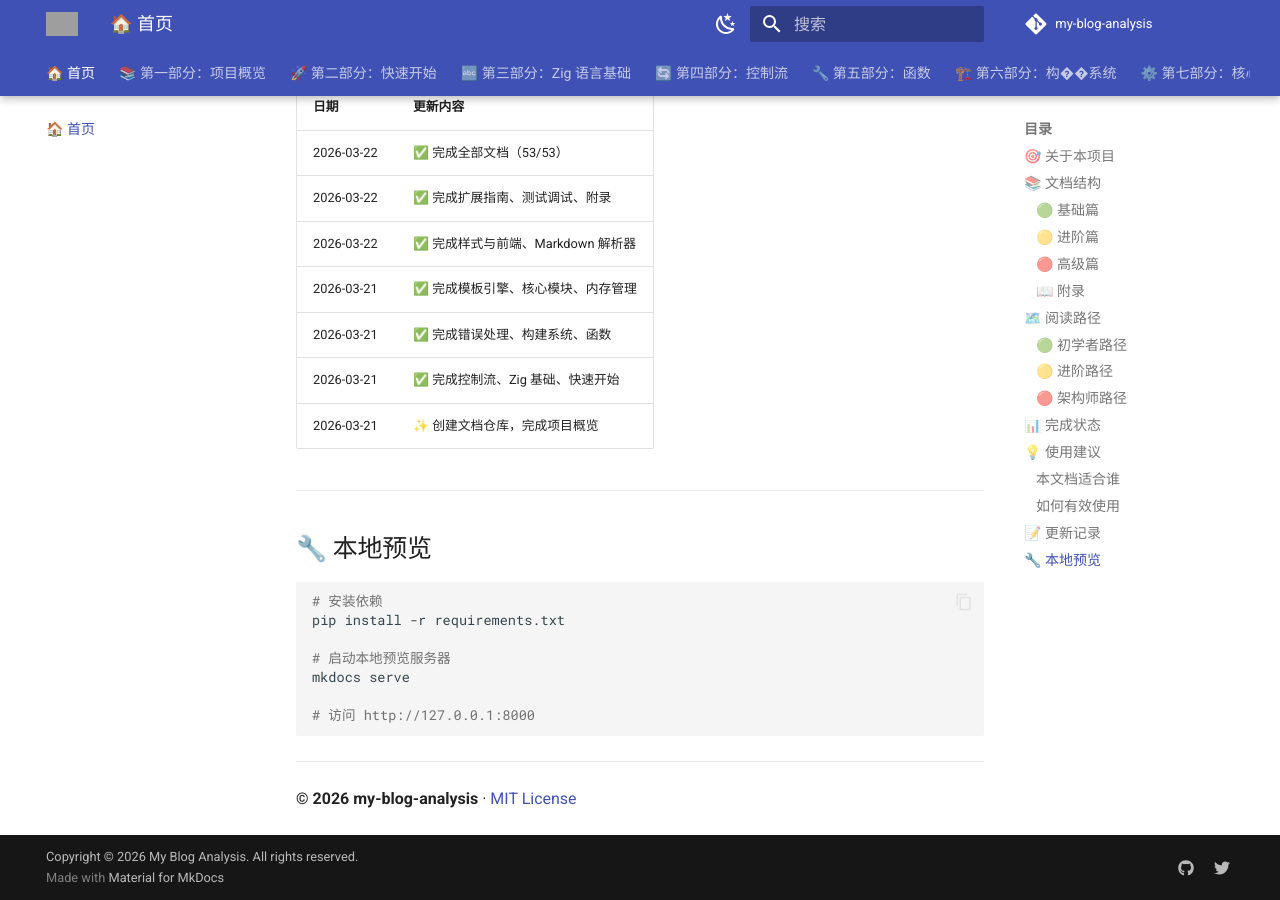
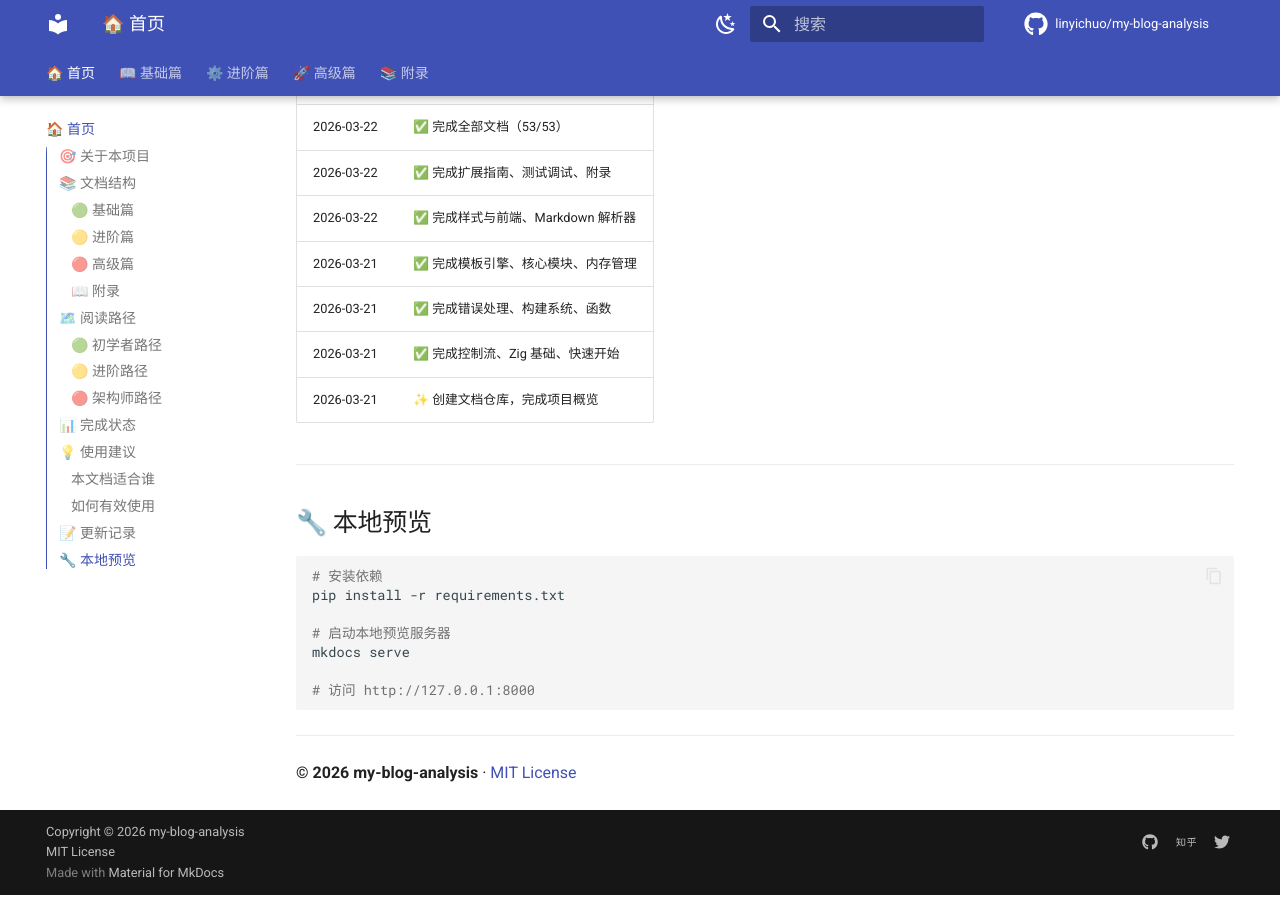
Before and after one commit to linychuo/my-blog-analysis, an MkDocs documentation site: the page built from docs/index.md, in a window 1280 px wide and 900 px high, scrolled down 3976 px. Built offline with MkDocs 1.6.1 and Material for MkDocs 9.7.7, drawn with Linux system fonts in a browser that asks for light colours; comment, search, counter and statistics services are not loaded; grey boxes are pictures that could not be loaded.

Commit message:
chore: 重构 mkdocs.yml 配置
主要改进:
- 修复第六部分标题乱码 (构系统 → 构建系统)
- 重组导航结构为三个层级 (基础篇/进阶篇/高级篇)
- 添加更多 mkdocs-material 功能 (sections, expand, tracking, path)
- 优化搜索插件支持中英文
- 添加 HTML 压缩插件
- 增强 Markdown 扩展 (snippets, inlinehilite, arithmatex 等)
- 添加 MathJax 支持数学公式
- 优化社交链接配置
- 添加验证配置
- 规范化注释和结构

Co-authored-by: Qwen-Coder <qwen-coder@alibabacloud.com>

```diff
--- a/mkdocs.yml
+++ b/mkdocs.yml
@@ -1,183 +1,286 @@
-site_name: My Blog Analysis - Zig 技术文档
-site_description: Zig 博客分析系统的完整技术文档，包含项目概览、快速开始、语言基础等 14 个部分
+# Project Information
+site_name: my-blog 技术文档
+site_description: Zig 静态博客生成器的完整技术剖析 - 53 篇文章全面覆盖项目架构、实现细节和扩展开发
 site_url: https://linychuo.github.io/my-blog-analysis
+site_author: linyichuo
+
+# Repository
 repo_url: https://github.com/linychuo/my-blog-analysis
-repo_name: my-blog-analysis
+repo_name: linyichuo/my-blog-analysis
 edit_uri: edit/main/docs/
 
+# Theme Configuration
 theme:
   name: material
   language: zh
-  logo: img/logo.png
+  icon:
+    logo: material/library
+    repo: fontawesome/brands/github
   favicon: img/favicon.ico
-
-  features:
-    - navigation.tabs
-    - navigation.tabs.sticky
-    - navigation.top
-    - navigation.indexes
-    - search.suggest
-    - search.highlight
-    - content.tabs.link
-    - content.code.copy
-    - content.code.annotate
-    - toc.follow
-    - toc.sticky
-
   palette:
-    - scheme: default
+    # Palette toggle for light mode
+    - media: "(prefers-color-scheme: light)"
+      scheme: default
       primary: indigo
       accent: indigo
       toggle:
         icon: material/weather-night
-        name: Switch to dark mode
-    - scheme: slate
+        name: 切换到深色模式
+    # Palette toggle for dark mode
+    - media: "(prefers-color-scheme: dark)"
+      scheme: slate
       primary: indigo
       accent: indigo
       toggle:
         icon: material/weather-sunny
-        name: Switch to light mode
+        name: 切换到浅色模式
 
+  features:
+    # Navigation
+    - navigation.tabs
+    - navigation.tabs.sticky
+    - navigation.sections
+    - navigation.expand
+    - navigation.indexes
+    - navigation.top
+    - navigation.tracking
+    - navigation.path
+
+    # Search
+    - search.suggest
+    - search.highlight
+    - search.share
+
+    # Content
+    - content.tabs.link
+    - content.code.copy
+    - content.code.annotate
+    - content.action.edit
+    - content.tooltips
+
+    # Table of Contents
+    - toc.follow
+    - toc.integrate
+
+# Plugins
 plugins:
   - search:
       lang:
         - zh
+        - en
+  - minify:
+      minify_html: true
 
+# Markdown Extensions
 markdown_extensions:
+  # Syntax Highlighting
   - pymdownx.highlight:
+      anchor_linenums: true
+      line_spans: __span
+      pygments_lang_class: true
       use_pygments: true
+  - pymdownx.inlinehilite
+  - pymdownx.snippets
   - pymdownx.superfences:
       custom_fences:
         - name: mermaid
           class: mermaid
           format: !!python/name:pymdownx.superfences.fence_code_format
+
+  # Tabs
   - pymdownx.tabbed:
       alternate_style: true
+      combine_header_slug: true
+      slugify: !!python/object/apply:pymdownx.slugs.slugify
+        kwds:
+          case: lower
+
+  # Emoji
   - pymdownx.emoji:
       emoji_index: !!python/name:pymdownx.emoji.twemoji
       emoji_generator: !!python/name:pymdownx.emoji.to_svg
+      options:
+        custom_icons:
+          - overrides/.icons
+
+  # Admonitions
   - admonition
   - pymdownx.details
-  - pymdownx.tasklist
+  - pymdownx.superfences
+
+  # Task Lists
+  - pymdownx.tasklist:
+      custom_checkbox: true
+
+  # Attributes
   - attr_list
   - md_in_html
+
+  # Table of Contents
   - toc:
       permalink: true
+      permalink_title: 永久链接
+      separator: "-"
 
+  # Other
+  - pymdownx.arithmatex:
+      generic: true
+  - pymdownx.betterem:
+      smart_enable: all
+  - pymdownx.caret
+  - pymdownx.mark
+  - pymdownx.tilde
+  - pymdownx.keys
+
+# Navigation Structure
 nav:
   - 🏠 首页: index.md
 
-  - 📚 第一部分：项目概览:
-      - 项目概览: part-01-project-overview/index.md
+  - 📖 基础篇:
+    - 第一部分：项目概览:
+      - part-01-project-overview/index.md
       - 项目背景与目标: part-01-project-overview/01-1-project-background.md
       - 技术栈选型: part-01-project-overview/01-2-tech-stack.md
       - 功能特性清单: part-01-project-overview/01-3-features.md
       - 项目结构说明: part-01-project-overview/01-4-project-structure.md
 
-  - 🚀 第二部分：快速开始:
-      - 快速开始: part-02-quick-start/index.md
+    - 第二部分：快速开始:
+      - part-02-quick-start/index.md
       - 环境要求: part-02-quick-start/02-1-requirements.md
       - 构建与运行: part-02-quick-start/02-2-build-and-run.md
       - 命令行选项: part-02-quick-start/02-3-cli-options.md
       - 输出结构: part-02-quick-start/02-4-output-structure.md
 
-  - 🔤 第三部分：Zig 语言基础:
-      - Zig 基础: part-03-zig-basics/index.md
+    - 第三部分：Zig 语言基础:
+      - part-03-zig-basics/index.md
       - 变量与类型: part-03-zig-basics/03-1-variables-and-types.md
       - 重要类型详解: part-03-zig-basics/03-2-important-types.md
       - 可选类型与错误类型: part-03-zig-basics/03-3-optional-and-error.md
       - 结构体与枚举: part-03-zig-basics/03-4-struct-and-enum.md
 
-  - 🔄 第四部分：控制流:
-      - 控制流: part-04-control-flow/index.md
+    - 第四部分：控制流:
+      - part-04-control-flow/index.md
       - 条件语句 (if/else): part-04-control-flow/04-1-if-else.md
       - 循环 (while/for): part-04-control-flow/04-2-while-for.md
       - Switch 表达式: part-04-control-flow/04-3-switch.md
       - 编译时执行 (comptime): part-04-control-flow/04-4-comptime.md
 
-  - 🔧 第五部分：函数:
-      - 函数: part-05-functions/index.md
+    - 第五部分：函数:
+      - part-05-functions/index.md
       - 函数基础: part-05-functions/05-1-function-basics.md
       - 参数与返回值: part-05-functions/05-2-parameters-and-return.md
       - 泛型编程: part-05-functions/05-3-generics.md
 
-  - 🏗️ 第六部分：构��系统:
-      - 构建系统: part-06-build-system/index.md
+  - ⚙️ 进阶篇:
+    - 第六部分：构建系统:
+      - part-06-build-system/index.md
       - build.zig 结构: part-06-build-system/06-1-build-zig-structure.md
       - std.Build API: part-06-build-system/06-2-std-build-api.md
       - 包管理: part-06-build-system/06-3-package-management.md
 
-  - ⚙️ 第七部分：核心模块分析:
-      - 核心模块: part-07-core-modules/index.md
+    - 第七部分：核心模块分析:
+      - part-07-core-modules/index.md
       - 入口点分析: part-07-core-modules/07-1-main-entry.md
       - Post 结构体: part-07-core-modules/07-2-post-struct.md
       - Blogger 结构体: part-07-core-modules/07-3-blogger-struct.md
       - 文件系统操作: part-07-core-modules/07-4-filesystem-ops.md
 
-  - 💾 第八部分：内存管理:
-      - 内存管理: part-08-memory-management/index.md
+    - 第八部分：内存管理:
+      - part-08-memory-management/index.md
       - 内存分配器: part-08-memory-management/08-1-allocators.md
       - 内存所有权: part-08-memory-management/08-2-memory-ownership.md
       - defer 模式: part-08-memory-management/08-3-defer-patterns.md
 
-  - ⚠️ 第九部分：错误处理:
-      - 错误处理: part-09-error-handling/index.md
+    - 第九部分：错误处理:
+      - part-09-error-handling/index.md
       - 错误类型: part-09-error-handling/09-1-error-types.md
       - 错误传播: part-09-error-handling/09-2-error-propagation.md
       - 错误处理模式: part-09-error-handling/09-3-error-handling-patterns.md
 
-  - 🎨 第十部分：模板引擎:
-      - 模板引擎: part-10-template-engine/index.md
+  - 🚀 高级篇:
+    - 第十部分：模板引擎:
+      - part-10-template-engine/index.md
       - 架构设计: part-10-template-engine/10-1-architecture.md
       - 模板语法: part-10-template-engine/10-2-template-syntax.md
       - 模板继承: part-10-template-engine/10-3-inheritance.md
       - 模板详解: part-10-template-engine/10-4-templates-detail.md
 
-  - 📝 第十一部分：Markdown 解析器:
-      - Markdown 解析器: part-11-markdown-parser/index.md
+    - 第十一部分：Markdown 解析器:
+      - part-11-markdown-parser/index.md
       - 解析器架构: part-11-markdown-parser/11-1-parser-architecture.md
       - 块级元素: part-11-markdown-parser/11-2-block-elements.md
       - 内联元素: part-11-markdown-parser/11-3-inline-elements.md
       - HTML 生成: part-11-markdown-parser/11-4-html-generation.md
 
-  - 🎭 第十二部分：样式与前端:
-      - 样式与前端: part-12-styling/index.md
+    - 第十二部分：样式与前端:
+      - part-12-styling/index.md
       - CSS 架构: part-12-styling/12-1-css-architecture.md
       - 主题系统: part-12-styling/12-2-theme-system.md
       - 前端功能: part-12-styling/12-3-frontend-features.md
 
-  - 🔌 第十三部分：扩展指南:
-      - 扩展指南: part-13-extension-guides/index.md
+    - 第十三部分：扩展指南:
+      - part-13-extension-guides/index.md
       - 编写博客: part-13-extension-guides/13-1-writing-posts.md
       - 添加 RSS: part-13-extension-guides/13-2-rss-feed.md
       - 添加搜索: part-13-extension-guides/13-3-search-integration.md
       - 性能优化: part-13-extension-guides/13-4-performance-optimization.md
 
-  - 🧪 第十四部分：测试与调试:
-      - 测试与调试: part-14-testing/index.md
+    - 第十四部分：测试与调试:
+      - part-14-testing/index.md
       - 单元测试: part-14-testing/14-1-unit-testing.md
       - 调试技巧: part-14-testing/14-2-debugging-techniques.md
       - 内存泄漏检测: part-14-testing/14-3-memory-leak-detection.md
 
-  - 📖 附录:
-      - 附录首页: appendix/index.md
-      - 标准库 API: appendix/appendix-a-std-lib-api.md
-      - 常用模式: appendix/appendix-b-common-patterns.md
-      - 常见问题: appendix/appendix-c-faq.md
+  - 📚 附录:
+    - appendix/index.md
+    - 标准库 API: appendix/appendix-a-std-lib-api.md
+    - 常用模式: appendix/appendix-b-common-patterns.md
+    - 常见问题: appendix/appendix-c-faq.md
 
+# Extra Configuration
 extra:
+  # Social Links
   social:
     - icon: fontawesome/brands/github
       link: https://github.com/linychuo/my-blog-analysis
-      name: GitHub
+      name: GitHub 仓库
+    - icon: fontawesome/brands/zhihu
+      link: https://www.zhihu.com
+      name: 知乎
     - icon: fontawesome/brands/twitter
       link: https://twitter.com
       name: Twitter
 
+  # Version Selector (for future use)
+  # version:
+  #   provider: mike
+
+  # Analytics (optional - configure with your tracking ID)
+  # analytics:
+  #   provider: google
+  #   property: G-XXXXXXXXXX
+
+# Extra CSS
 extra_css:
   - stylesheets/extra.css
 
+# Extra JavaScript
 extra_javascript:
   - javascripts/extra.js
+  - https://unpkg.com/mathjax@3/es5/tex-mml-chtml.js
 
-copyright: Copyright &copy; 2026 My Blog Analysis. All rights reserved.
+# Copyright
+copyright: |
+  Copyright &copy; 2026 my-blog-analysis<br>
+  <a href="https://github.com/linychuo/my-blog-analysis/blob/main/LICENSE" target="_blank">MIT License</a>
+
+# Customization
+extra_templates:
+  - overrides/main.html
+
+# Validation
+validation:
+  omitted_files: warn
+  absolute_links: warn
+  unrecognized_links: warn
+  anchors: warn
```
